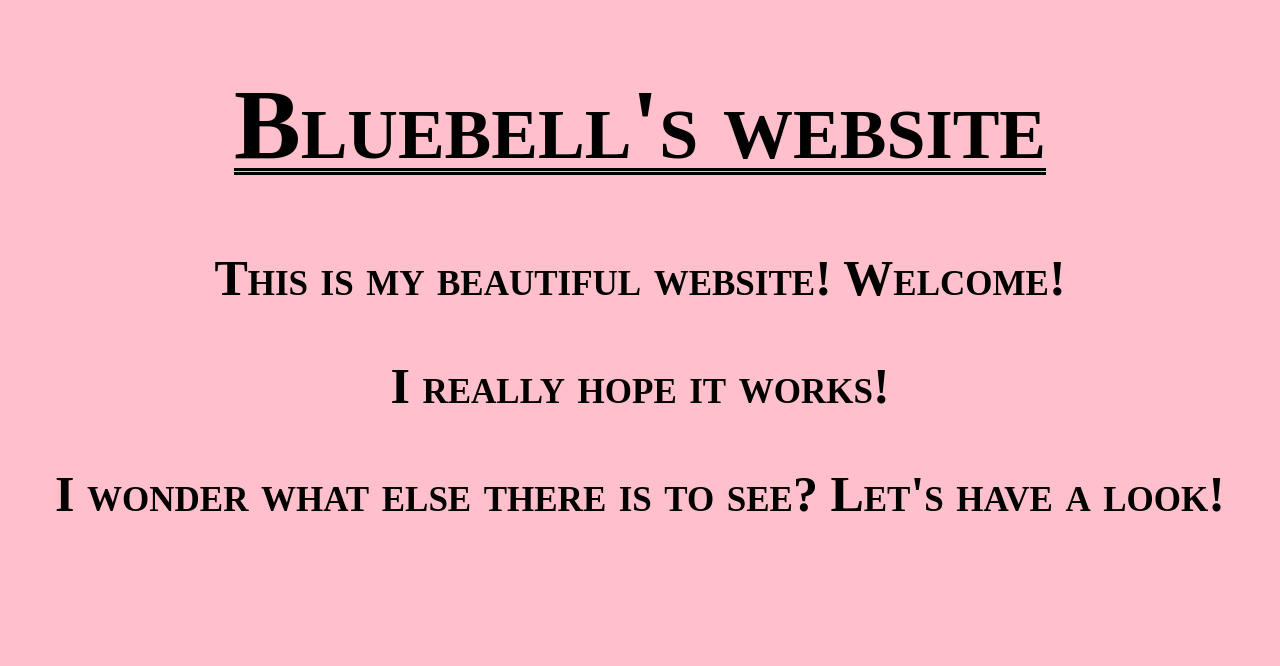
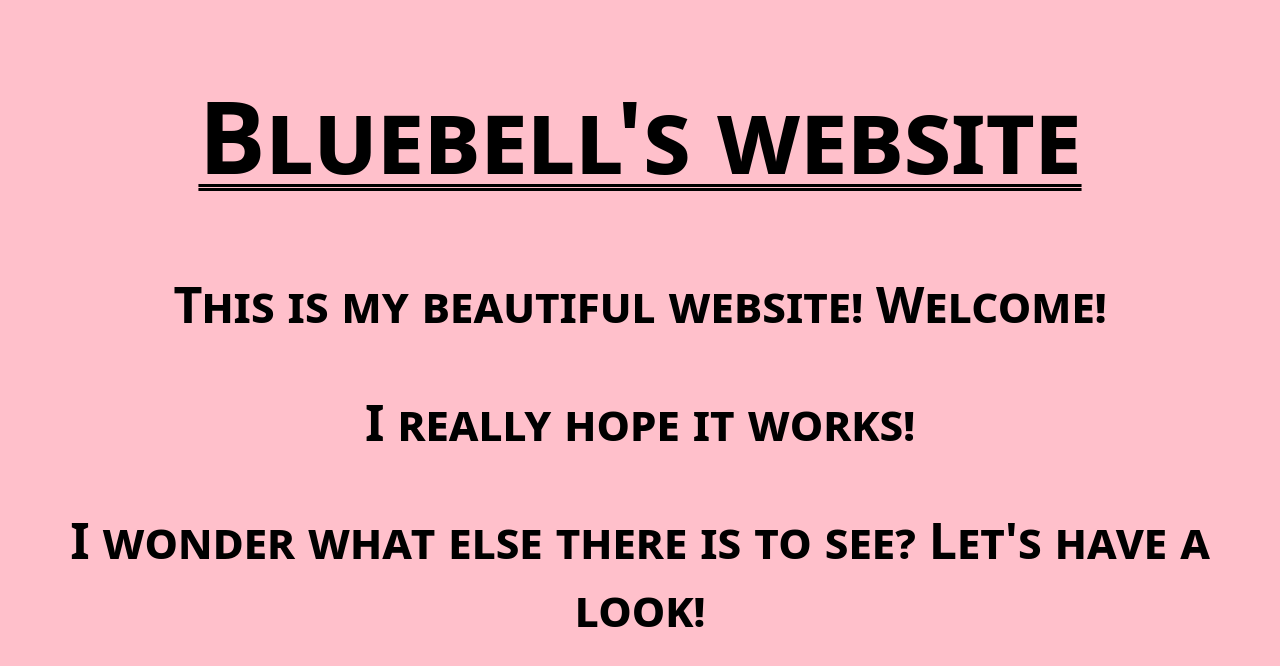
Before and after one commit to Blueberryyy15/Blueberry-s-website-XD, a plain HTML site: page index.html in a window 1280 px wide. Drawn offline with Linux system fonts and the light colour scheme.

Commit message:
fix plssss

```diff
--- a/styles.css
+++ b/styles.css
@@ -1,6 +1,6 @@
 body {
     background-color: pink;
-    font-family: "Bodoni Moda", serif;
+     font-family: "Bitcount Single", system-ui;
     text-align: center;
      font-size: 50px;
     font-weight: 800;
```
